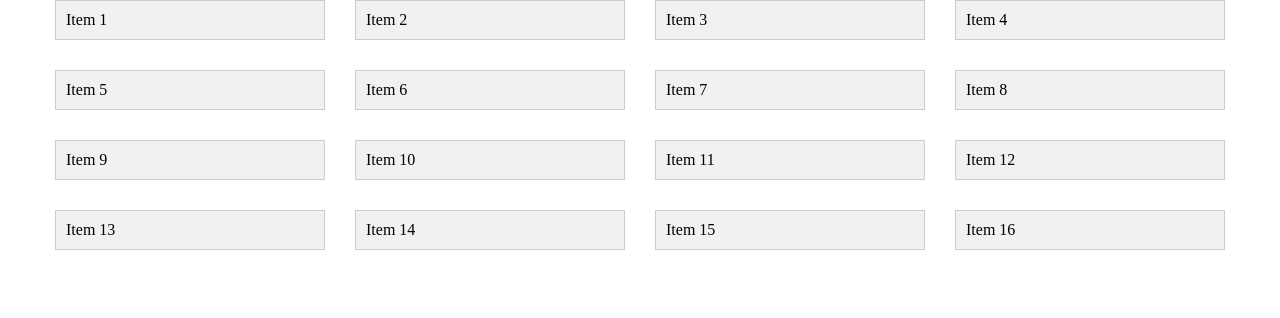
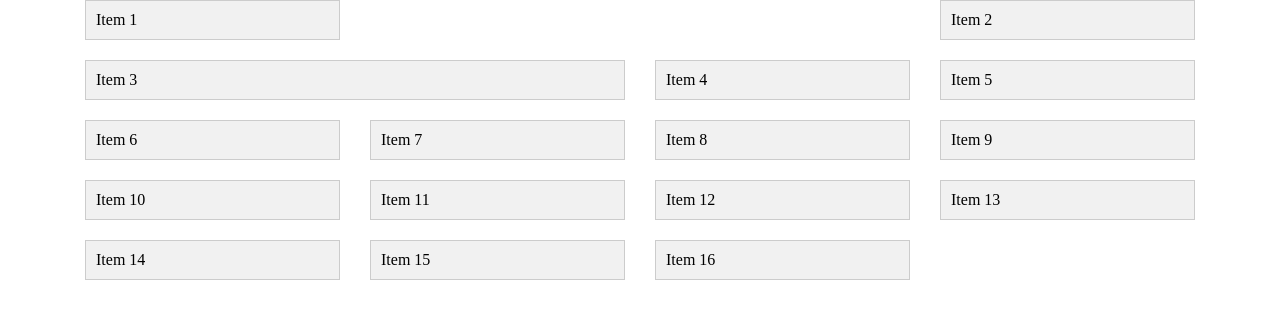
Before and after one commit to huynhkhuanit/grid-sass, a website: page index.html in a window 1280 px wide. Drawn offline with Linux system fonts and the light colour scheme.

Commit message:
Build Grid System by Sass - 2

```diff
--- a/index.html
+++ b/index.html
@@ -11,59 +11,60 @@
         .item {
             background-color: #f1f1f1;
             border: 1px solid #ccc;
+            margin-bottom: 20px;
             padding: 10px;
         }
     </style>
 </head>
 <body>
     <div class="container">
-        <div class="row">
-            <div class="col-12 col-md-6 col-lg-3">
+        <div class="row row-cols-1 row-cols-md-2 row-cols-lg-4">
+            <div class="col">
                 <div class="item">Item 1</div>
             </div>
-            <div class="col-12 col-md-6 col-lg-3">
+            <div class="col offset-lg-6">
                 <div class="item">Item 2</div>
             </div>
-            <div class="col-12 col-md-6 col-lg-3">
+            <div class="col col-lg-6">
                 <div class="item">Item 3</div>
             </div>
-            <div class="col-12 col-md-6 col-lg-3">
+            <div class="col">
                 <div class="item">Item 4</div>
             </div>
-            <div class="col-12 col-md-6 col-lg-3">
+            <div class="col">
                 <div class="item">Item 5</div>
             </div>
-            <div class="col-12 col-md-6 col-lg-3">
+            <div class="col">
                 <div class="item">Item 6</div>
             </div>
-            <div class="col-12 col-md-6 col-lg-3">
+            <div class="col">
                 <div class="item">Item 7</div>
             </div>
-            <div class="col-12 col-md-6 col-lg-3">
+            <div class="col">
                 <div class="item">Item 8</div>
             </div>
-            <div class="col-12 col-md-6 col-lg-3">
+            <div class="col">
                 <div class="item">Item 9</div>
             </div>
-            <div class="col-12 col-md-6 col-lg-3">
+            <div class="col">
                 <div class="item">Item 10</div>
             </div>
-            <div class="col-12 col-md-6 col-lg-3">
+            <div class="col">
                 <div class="item">Item 11</div>
             </div>
-            <div class="col-12 col-md-6 col-lg-3">
+            <div class="col">
                 <div class="item">Item 12</div>
             </div>
-            <div class="col-12 col-md-6 col-lg-3">
+            <div class="col">
                 <div class="item">Item 13</div>
             </div>
-            <div class="col-12 col-md-6 col-lg-3">
+            <div class="col">
                 <div class="item">Item 14</div>
             </div>
-            <div class="col-12 col-md-6 col-lg-3">
+            <div class="col">
                 <div class="item">Item 15</div>
             </div>
-            <div class="col-12 col-md-6 col-lg-3">
+            <div class="col">
                 <div class="item">Item 16</div>
             </div>
         </div>
--- a/scss/_grid.scss
+++ b/scss/_grid.scss
@@ -1,7 +1,7 @@
-@use "sass:map"; // Import map module
-@use "sass:math"; // Import math module
+@use "sass:math";
+@use "sass:map";
 
-// Breakpoint
+// Grid breakpoints
 $grid-breakpoints: (
     xs: 0,
     sm: 576px,
@@ -11,23 +11,31 @@ $grid-breakpoints: (
     xxl: 1400px,
 );
 
-// Custom project container
+// Grid container max widths
 $container-max-widths: (
     sm: 540px,
     md: 720px,
     lg: 960px,
-    xl: 1170px,
+    xl: 1140px,
     xxl: 1320px,
 );
 
+// Grid columns and gutter width
 $grid-columns: 12;
 $grid-gutter-width: 30px;
 
-// .container, .container-fluid
+// guuter padding placeholder
+%gutter-padding {
+    padding-left: $grid-gutter-width * 0.5;
+    padding-right: $grid-gutter-width * 0.5;
+}
+
+// Grid container, row, and column styles
 .container-fluid {
     width: 100%;
     margin-left: auto;
     margin-right: auto;
+    @extend %gutter-padding;
 }
 
 .container {
@@ -37,44 +45,71 @@ $grid-gutter-width: 30px;
 .row {
     display: flex;
     flex-wrap: wrap;
-    gap: $grid-gutter-width;
+    margin-left: -$grid-gutter-width * 0.5;
+    margin-right: -$grid-gutter-width * 0.5;
 
-    // Sử dụng flex 1 0 auto để các cột có thể co giãn
+    &[class*="row-cols-"] > *,
     [class*="col-"] {
-        flex: 1 0 auto;
+        flex: 0 0 auto;
+        @extend %gutter-padding;
     }
 }
 
+// Grid columns
 .col {
-    flex: 1 0; // Sử dụng flex 1 0 để các cột có thể co giãn
+    flex: 1 0;
+    @extend %gutter-padding;
 }
 
-// Mixins
-@mixin makeMediaQuery($demensions, $bypass: false) {
+// Grid make-media-query
+@mixin makeMediaQuery($dimension, $bypass: false) {
     @if $bypass {
         @content;
     } @else {
-        @media (min-width: $demensions) {
+        @media (min-width: $dimension) {
             @content;
         }
     }
 }
 
-// Create breakpoint with @each
-@each $breakpoint, $dimensions in $grid-breakpoints {
+// Grid make-row-columns, make-columns, and make-offset
+@mixin makeRowColumns($infix) {
+    @for $i from 1 through $grid-columns * 0.5 {
+        .row-cols#{$infix}-#{$i} > * {
+            width: math.div(100%, $i);
+        }
+    }
+}
+
+@mixin makeColumns($infix) {
+    @for $i from 1 through $grid-columns {
+        .col#{$infix}-#{$i} {
+            width: math.div(100%, $grid-columns) * $i;
+        }
+    }
+}
+
+@mixin makeOffset($infix) {
+    @for $i from 0 to $grid-columns {
+        .offset#{$infix}-#{$i} {
+            margin-left: if($i > 0, math.div(100%, $grid-columns) * $i, 0);
+        }
+    }
+}
+
+@each $breakpoint, $dimension in $grid-breakpoints {
     $max-width: map.get($container-max-widths, $breakpoint);
-    $infix: if($breakpoint == xs, "", "-#{$breakpoint}");
+    $is-xs: $breakpoint == xs;
+    $infix: if($is-xs, "", "-#{$breakpoint}");
 
-    @include makeMediaQuery($dimensions, $breakpoint == xs) {
+    @include makeMediaQuery($dimension, $is-xs) {
         .container {
             max-width: $max-width;
         }
 
-        @for $i from 1 through $grid-columns {
-            .col#{$infix}-#{$i} {
-                // Tính toán để width - gap giữa các cột để đạt được 100% width
-                width: calc((math.div(100%, $grid-columns) * $i) - #{$grid-gutter-width});
-            }
-        }
+        // Make row columns, columns, and offset
+        @include makeRowColumns($infix);
+        @include makeColumns($infix);
+        @include makeOffset($infix);
     }
 }
```
Also changed, not shown: assets/css/main.css, mintty.2025-02-04_17-07-20.png (added), 1 other file.
